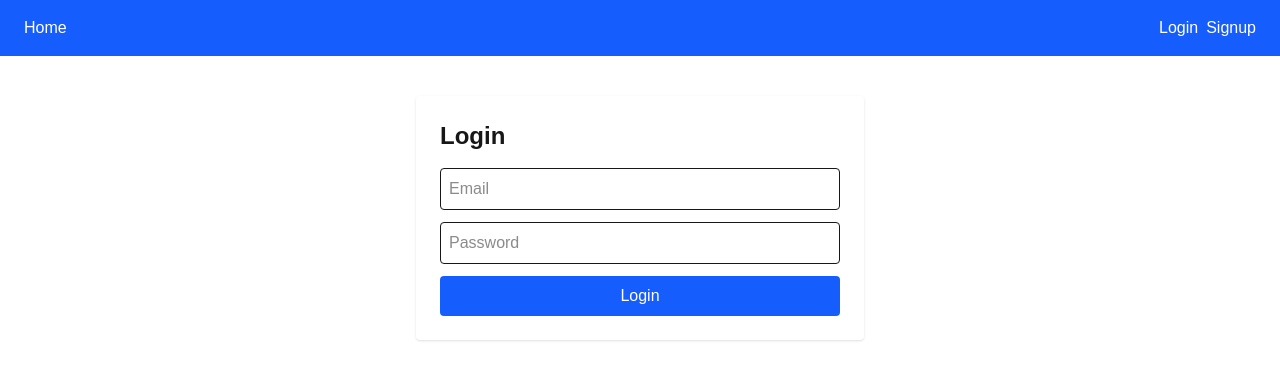
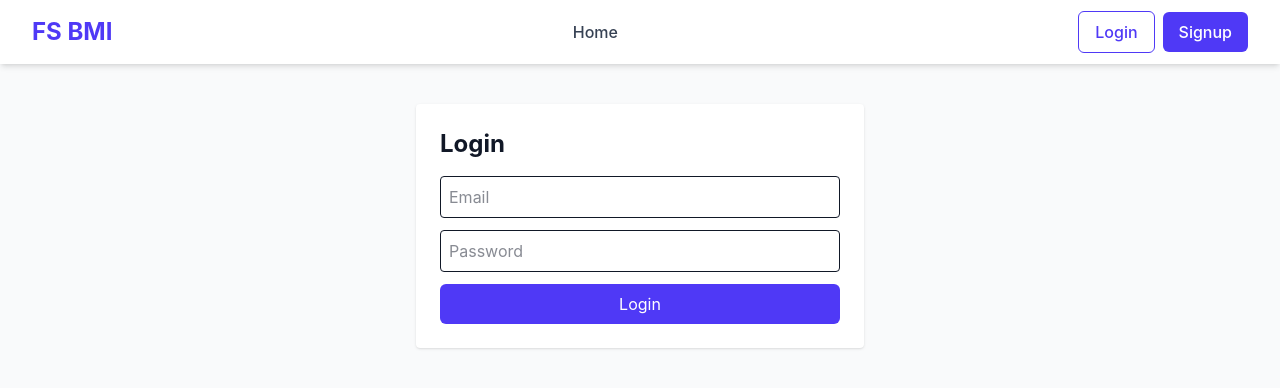
Before and after one commit to fsikali/bmi-app-frontend, a Next.js app: page /login in a window 1280 px wide. Shown: the top 388 px of the page. Built offline with nearby package versions, Linux system fonts and the light colour scheme.

Commit message:
update: Navbar, LoginForm, SignUpForm, BMIForm, globals, page

```diff
--- a/src/app/globals.css
+++ b/src/app/globals.css
@@ -1,8 +1,14 @@
 @import "tailwindcss";
 
 :root {
-  --background: #ffffff;
-  --foreground: #171717;
+  --background: #F9FAFB;
+  --foreground: #111827;
+  --color-primary: #4F46E5;
+  --color-secondary: #6366F1;
+  --color-accent: #10B981;
+  --color-navbar-bg: #FFFFFF;
+  --color-navbar-text: #111827;
+  --color-navbar-hover: #4F46E5;
 }
 
 @theme inline {
@@ -20,9 +26,9 @@
 }
 
 body {
-  background: var(--background);
-  color: var(--foreground);
-  font-family: Arial, Helvetica, sans-serif;
+  background: var(--color-background);
+  color: var(--color-foreground);
+  font-family: 'Inter', Arial, Helvetica, sans-serif;
 }
 
 @keyframes logoZoom {
--- a/src/components/BMIForm.tsx
+++ b/src/components/BMIForm.tsx
@@ -64,7 +64,7 @@ export default function BMIForm() {
       <button
         onClick={calculate}
         disabled={loading}
-        className="bg-blue-600 text-white px-4 py-2 rounded w-full hover:bg-blue-700 disabled:opacity-50"
+        className="bg-indigo-600 text-white px-4 py-2 rounded-md w-full hover:bg-indigo-700 transition disabled:opacity-50"
       >
         {loading ? "Calculating..." : "Calculate"}
       </button>
--- a/src/components/LoginForm.tsx
+++ b/src/components/LoginForm.tsx
@@ -55,7 +55,7 @@ export default function LoginForm() {
       <button
         onClick={handleLogin}
         disabled={loading}
-        className="bg-blue-600 text-white px-4 py-2 rounded w-full hover:bg-blue-700 disabled:opacity-50"
+        className="bg-indigo-600 text-white px-4 py-2 rounded-md w-full hover:bg-indigo-700 transition disabled:opacity-50"
       >
         {loading ? "Logging in..." : "Login"}
       </button>
--- a/src/components/Navbar.tsx
+++ b/src/components/Navbar.tsx
@@ -1,5 +1,4 @@
 "use client";
-
 import Link from "next/link";
 import { useAuth } from "@/context/AuthContext";
 
@@ -12,30 +11,56 @@ export default function Navbar() {
   };
 
   return (
-    <nav className="bg-blue-600 text-white px-4 sm:px-6 py-4 flex flex-col sm:flex-row justify-between items-center">
-      <div className="flex space-x-4 mb-2 sm:mb-0">
-        <Link href="/" className="hover:underline">Home</Link>
+    <nav className="bg-white shadow-md sticky top-0 z-50">
+      <div className="max-w-7xl mx-auto px-4 sm:px-6 lg:px-8">
+        <div className="flex justify-between h-16 items-center">
+          {/* Logo */}
+          <div className="flex-shrink-0">
+            <Link href="/" className="text-2xl font-bold text-indigo-600 hover:text-indigo-500">
+              FS BMI
+            </Link>
+          </div>
+
+          {/* Links */}
+          <div className="hidden md:flex space-x-6 items-center">
+            <Link href="/" className="text-gray-700 hover:text-indigo-600 transition font-medium">
+              Home
+            </Link>
             {token && (
               <>
-            <Link href="/bmi" className="hover:underline">BMI</Link>
-            <Link href="/quotes" className="hover:underline">Quotes</Link>
+                <Link href="/bmi" className="text-gray-700 hover:text-indigo-600 transition font-medium">
+                  BMI
+                </Link>
+                <Link href="/quotes" className="text-gray-700 hover:text-indigo-600 transition font-medium">
+                  Quotes
+                </Link>
               </>
             )}
           </div>
-      <div>
+
+          {/* Auth Buttons */}
+          <div className="flex items-center space-x-2">
             {token ? (
               <button
                 onClick={logout}
-            className="bg-red-500 px-3 py-1 rounded hover:bg-red-600"
+                className="bg-red-500 text-white px-4 py-2 rounded-md hover:bg-red-600 transition"
               >
                 Logout
               </button>
             ) : (
               <>
-            <Link href="/login" className="mr-2 hover:underline">Login</Link>
-            <Link href="/signup" className="hover:underline">Signup</Link>
+                <Link href="/login" className="text-indigo-600 border border-indigo-600 px-4 py-2 rounded-md hover:bg-indigo-50 transition font-medium">
+                  Login
+                </Link>
+                <Link href="/signup" className="bg-indigo-600 text-white px-4 py-2 rounded-md hover:bg-indigo-700 transition font-medium">
+                  Signup
+                </Link>
               </>
             )}
+          </div>
+
+          {/* Mobile menu button placeholder */}
+        </div>
       </div>
     </nav>
   );
--- a/src/components/SignupForm.tsx
+++ b/src/components/SignupForm.tsx
@@ -80,7 +80,7 @@ export default function SignupForm() {
       <button
         onClick={handleSignup}
         disabled={loading}
-        className="bg-green-600 text-white px-4 py-2 rounded w-full hover:bg-green-700"
+        className="bg-green-500 text-white px-4 py-2 rounded-md w-full hover:bg-green-600 transition disabled:opacity-50"
       >
         {loading ? "Signing up..." : "Sign Up"}
       </button>
```
Lines whose indentation alone changed are shown as unchanged.
